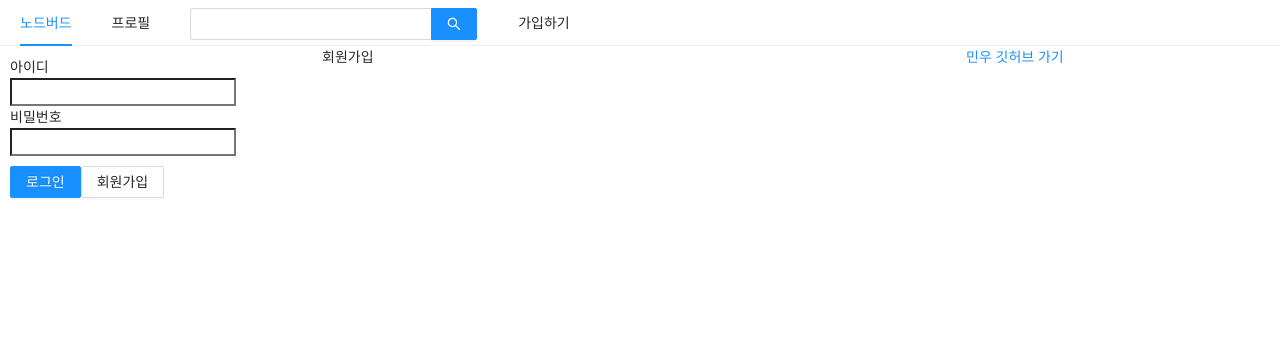
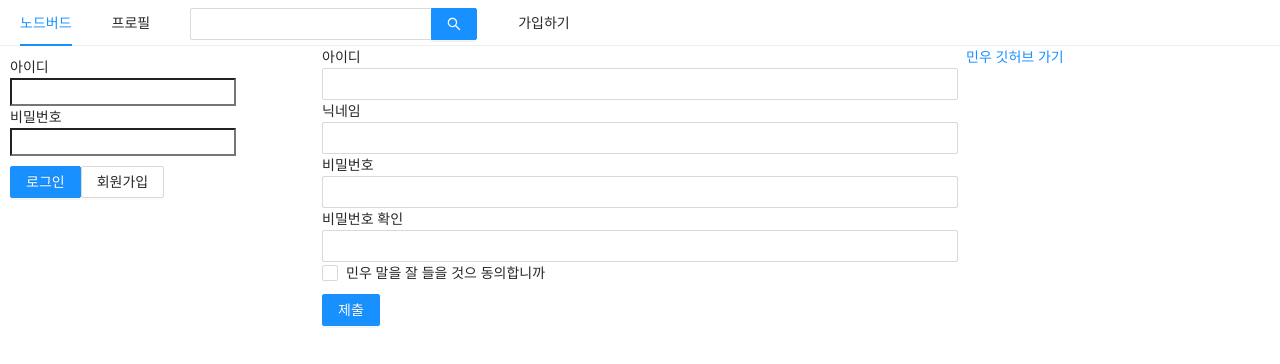
Before and after one commit to DevMinwoo-Jung/node-bird, a Next.js app in the folder front/: page /signup in a window 1280 px wide. Shown: the top 364 px of the page. Built offline with nearby package versions, Linux system fonts and the light colour scheme.

Commit message:
20220321

```diff
--- a/front/components/LoginForm.js
+++ b/front/components/LoginForm.js
@@ -3,6 +3,7 @@
 import React, { useCallback, useState, useMemo } from "react";
 import Link from "next/link";
 import styled from "styled-components";
+import PropTypes from "prop-types";
 
 const ButtonWrapper = styled.div`
   margin-top: 10px;
@@ -71,4 +72,8 @@
   );
 };
 
+LoginForm.propTypes = {
+  setIsLoggedIn: PropTypes.func.isRequired,
+};
+
 export default LoginForm;
--- a/front/components/UserProfile.js
+++ b/front/components/UserProfile.js
@@ -22,7 +22,7 @@
         </div>,
         <div key="follwers">
           {" "}
-          팔러워
+          팔로워
           <br />0{" "}
         </div>,
       ]}
--- /dev/null
+++ b/front/hooks/useInput.js
@@ -0,0 +1,9 @@
+import { useState, useCallback } from "react";
+
+export default (initialVlue = null) => {
+  const [value, setValue] = useState(initialVlue);
+  const handler = useCallback((e) => {
+    setValue(e.target.value);
+  }, []);
+  return [value, handler];
+};
--- a/front/pages/signup.js
+++ b/front/pages/signup.js
@@ -1,17 +1,105 @@
 import React from "react";
 import Head from "next/head";
 import AppLayout from "../components/AppLayout";
+import { Form, Input, Checkbox, Button } from "antd";
+import { useState, useCallback } from "react";
+import useInput from "../hooks/useInput";
+import styled from "styled-components";
+
+const ErrorMessage = styled.div`
+  color: red;
+`;
 
 const signup = () => {
+  const [id, onChangeId] = useInput("");
+  const [password, onChangePassword] = useInput("");
+  const [nickname, onChangeNickName] = useInput("");
+  const [passwordCheck, setPasswordCheck] = useState("");
+  const [passwordError, setPasswordError] = useState(false);
+
+  const onChangePasswordCheck = useCallback(
+    (e) => {
+      setPasswordCheck(e.target.value);
+      setPasswordError(e.target.value !== password);
+    },
+    [password]
+  );
+
+  const [term, setTerm] = useState("");
+
+  const [termError, setTermError] = useState(false);
+  const onChangeTerm = useCallback((e) => {
+    setTerm(e.target.checked);
+    setTermError(false);
+  });
+
+  const onSubmit = useCallback(() => {
+    if (password !== passwordCheck) {
+      return setPasswordError(true);
+    }
+    if (!term) {
+      return setTermError(true);
+    }
+    console.log(password, passwordCheck, term);
+  }, [password, passwordCheck, term]);
+
   return (
-    <>
+    <AppLayout>
       <Head>
         <title>회원가입 Node Bird</title>
       </Head>
-      <AppLayout>
-        <div>회원가입</div>
-      </AppLayout>
-    </>
+      <Form onFinish={onSubmit}>
+        <div>
+          <label htmlFor="user-id">아이디</label>
+          <br />
+          <Input name="user-id" value={id} required onChange={onChangeId} />
+        </div>
+        <div>
+          <label htmlFor="user-nick">닉네임</label>
+          <br />
+          <Input
+            name="user-nick"
+            value={nickname}
+            required
+            onChange={onChangeNickName}
+          />
+        </div>
+        <div>
+          <label htmlFor="user-password">비밀번호</label>
+          <br />
+          <Input
+            name="user-nick"
+            value={password}
+            required
+            onChange={onChangePassword}
+          />
+        </div>
+        <div>
+          <label htmlFor="user-password">비밀번호 확인</label>
+          <br />
+          <Input
+            name="user-password"
+            value={password}
+            required
+            onChange={onChangePasswordCheck}
+          />
+          {passwordError && (
+            <ErrorMessage>비밀번호가 일치하지 않습니다</ErrorMessage>
+          )}
+        </div>
+        <div>
+          <Checkbox name="user-term" checked={term} onChange={onChangeTerm}>
+            민우 말을 잘 들을 것으 동의합니까
+          </Checkbox>
+          {termError && <ErrorMessage>약관에 동의하세요?</ErrorMessage>}
+        </div>
+        <div style={{ marginTop: 10 }}>
+          <Button type="primary" htmlFor="submit">
+            제출
+          </Button>
+        </div>
+      </Form>
+    </AppLayout>
   );
 };
 
```
Also changed, not shown: front/components/FollowList.js (added, +36 -0 lines), front/components/NicknameEditForm.js (added, +23 -0 lines), front/pages/profile.js (+16 -1 lines).
